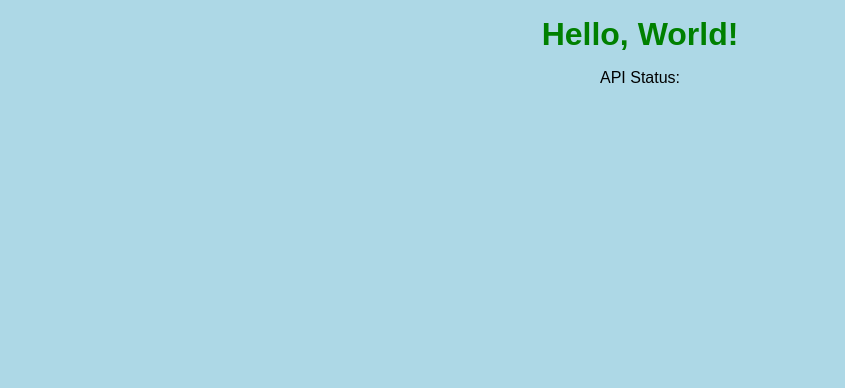
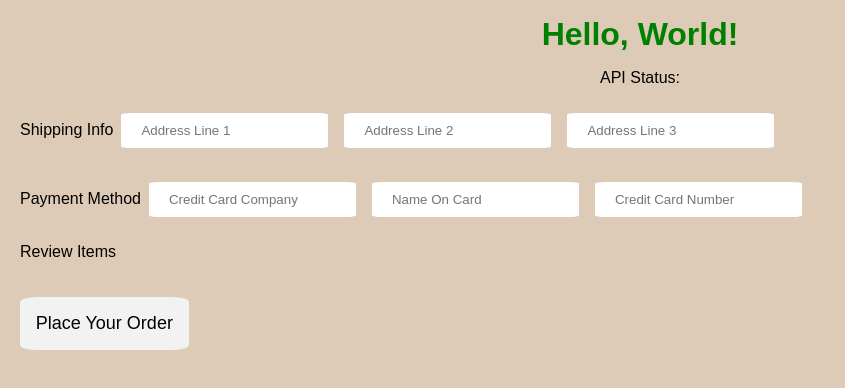
Before and after one commit to mcdugal19/AmiiBay, a React (Create React App) app: page /checkout in a window 1280 px wide. Shown: the top 388 px of the page, without its empty margins (0-845 px from the left). Built offline with nearby package versions, Linux system fonts and the light colour scheme; no server answers.

Commit message:
added styling turned the route on

```diff
--- a/api/checkout.js
+++ b/api/checkout.js
@@ -7,8 +7,9 @@ const { authRequired } = require("./utils");
 
 
 checkoutRouter.post("/checkout", async (req, res, next) => {
+    const { userId, productId } = req.body;
     try {
-      const order = await Checkout.createUser_Order();
+      const order = await Checkout.createUser_Order({ userId, productId});
       res.send(order);
     } catch (error) {
       next(error);
--- a/public/style.css
+++ b/public/style.css
@@ -8,7 +8,7 @@
   }
 
    body {
-    background-color: lightblue;
+    background-color: #DECBB7;
   }
 
   /* Products Container Body */
@@ -37,3 +37,23 @@
       height: 100px;
       width: 100px;
   }
+
+
+  /* Checkout Page */
+  .Checkout-button {
+    background-color: #f2f2f2;
+    border-radius: 10%;
+    align-items: center;
+    font-size: large;
+    padding: 2%;
+  }
+  .Checkout-button #text {
+    display: flex;
+    margin-bottom: 10px;
+    align-items: center;
+  }
+  input {
+    border-radius: 5%;
+    margin: 8px;
+    padding: 10px 10px 10px 20px;
+  }
--- a/src/components/App.js
+++ b/src/components/App.js
@@ -23,7 +23,7 @@ const App = () => {
       <Routes>
         <Route path="/" element={<AllProducts />} />
         <Route path="/singleProduct" element={<SingleProductCard />} />
-        {/* <Route path="/checkout" element={<Checkout />} /> */}
+        <Route path="/checkout" element={<Checkout />} />
         <Route path="/login" element={<Login />} />
         <Route path="/register" element={<Register />} />
         <Route path="/logout" element={<Logout />} />
--- a/src/components/checkout/Checkout.jsx
+++ b/src/components/checkout/Checkout.jsx
@@ -3,14 +3,21 @@ import React from "react";
 const Checkout = () => {
     return (
         <span className="container">
+            <br></br>
             <form >
+            <br></br>
             <label className="shipping">Shipping Info</label>
+
             <input type="text" placeholder="Address Line 1">
             </input>
+
             <input type="text" placeholder="Address Line 2">
             </input>
+
             <input type="text" placeholder="Address Line 3">
             </input>
+            <br></br>
+            <br></br>
             <label>Payment Method</label>
             <input type="text" placeholder="Credit Card Company">
             </input>
@@ -18,11 +25,14 @@ const Checkout = () => {
             </input>
             <input type="text" placeholder="Credit Card Number">
             </input>
+            <br></br>
+            <br></br>
             <label>Review Items</label>
-            <input>
-            </input>
-            <label>Place Your order</label>
-            <button type="submit">Place Your Order</button>
+            <span className="container">
+            </span>
+            <br></br>
+            <br></br>
+            <button className="Checkout-button" type="submit">Place Your Order</button>
             </form>
         </span>
     )
```
